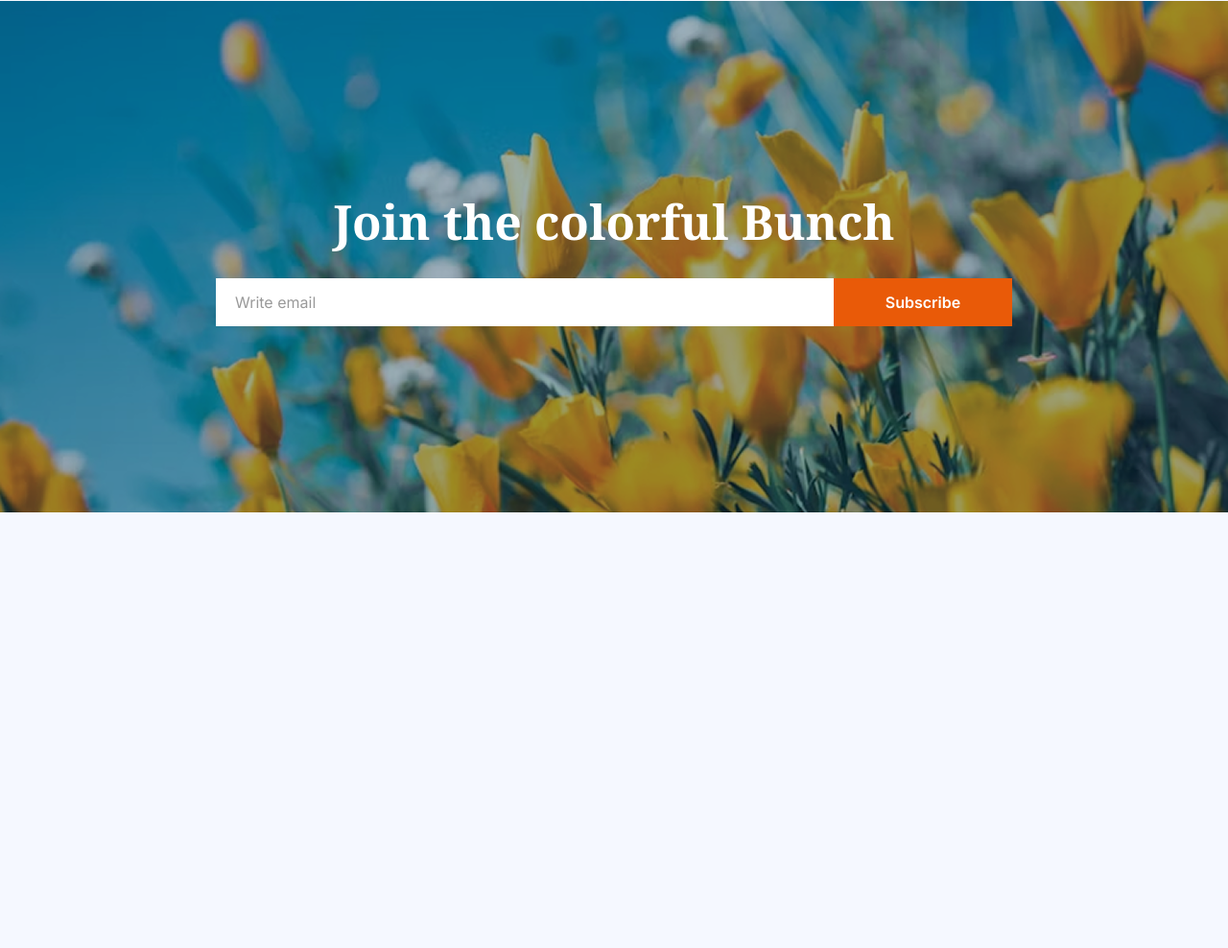
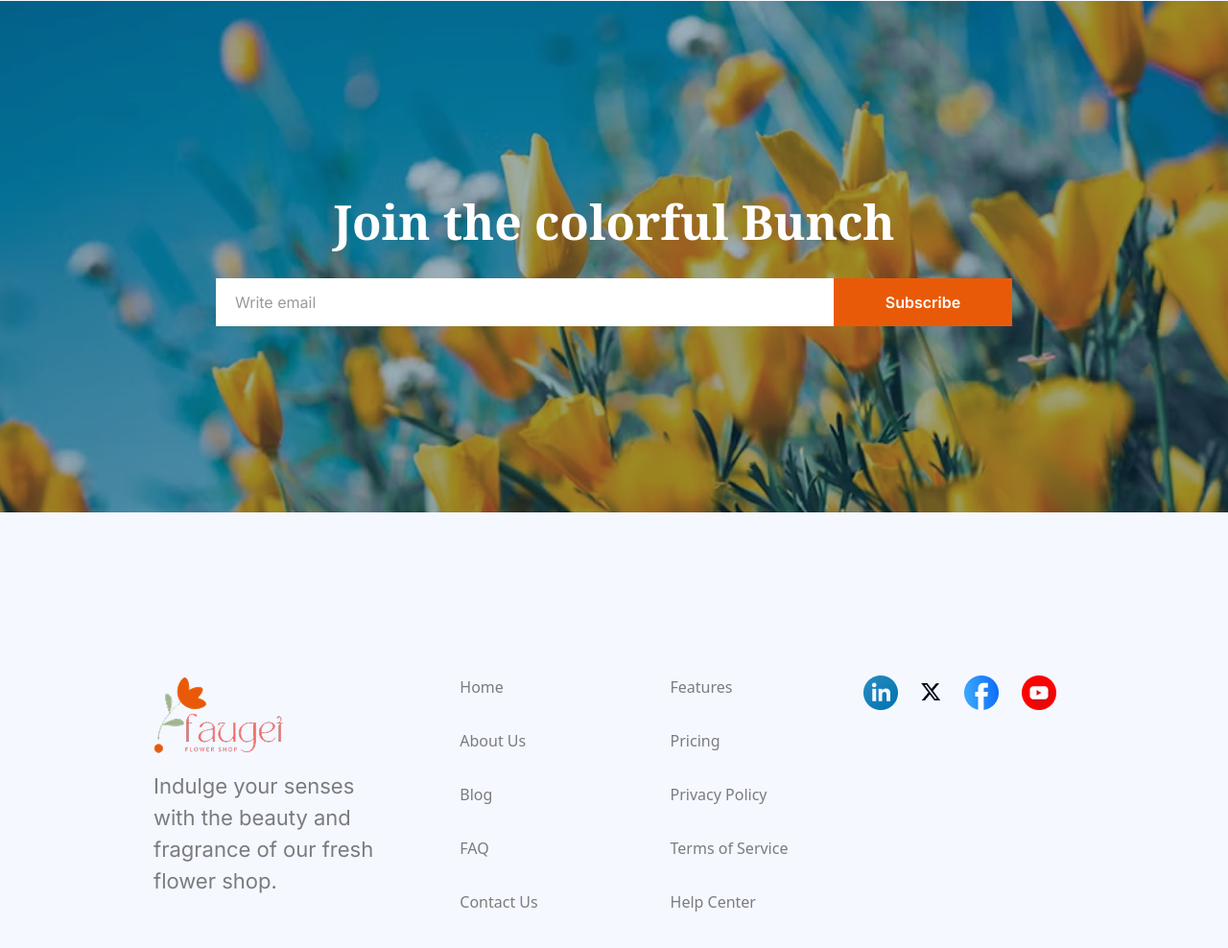
Before and after one commit to RHR-code/B12A02-Responsive-Flowers, a plain HTML site: page index.html in a window 1280 px wide. Shown: the part 3718-4706 px from the top of the page at 96% size. Before the commit the page ends 4252 px from the top, so only its background shows below. Drawn offline with nearby package versions, Linux system fonts and the light colour scheme.

Commit message:
footer section added

```diff
--- a/index.html
+++ b/index.html
@@ -374,6 +374,48 @@
         </div>
       </section>
     </main>
-    <footer></footer>
+    <footer
+      class="grid lg:grid-cols-4 max-w-[1440px] lg:mx-auto my-[50px] lg:mt-[120px] px-4 lg:py-[50px] lg:px-[160px]"
+    >
+      <div>
+        <img src="assets/logo.png" alt="" />
+        <p class="inter-font lg:text-[1.375rem] text-[rgba(0,0,0,0.5)] mt-4">
+          Indulge your senses with the beauty and fragrance of our fresh flower
+          shop.
+        </p>
+      </div>
+      <div class="flex lg:justify-center mt-5 lg:mt-0">
+        <ul class="flex flex-col gap-8 text-[rgba(0,0,0,0.5)]">
+          <li><a href="">Home</a></li>
+          <li><a href="">About Us</a></li>
+          <li><a href="">Blog</a></li>
+          <li><a href="">FAQ</a></li>
+          <li><a href="">Contact Us</a></li>
+        </ul>
+      </div>
+      <div class="flex lg:justify-center mt-5 lg:mt-0">
+        <ul class="flex flex-col gap-8 text-[rgba(0,0,0,0.5)]">
+          <li><a href="">Features</a></li>
+          <li><a href="">Pricing</a></li>
+          <li><a href="">Privacy Policy</a></li>
+          <li><a href="">Terms of Service</a></li>
+          <li><a href="">Help Center</a></li>
+        </ul>
+      </div>
+      <div class="flex lg:justify-center items-start gap-6 mt-5 lg:mt-0">
+        <figure>
+          <img src="assets/icon-linkedin.png" alt="" />
+        </figure>
+        <figure class="mt-2">
+          <img src="assets/icon-twitter.png" alt="" />
+        </figure>
+        <figure>
+          <img src="assets/icon-facebook.png" alt="" />
+        </figure>
+        <figure>
+          <img src="assets/icon-youtube.png" alt="" />
+        </figure>
+      </div>
+    </footer>
   </body>
 </html>
```
